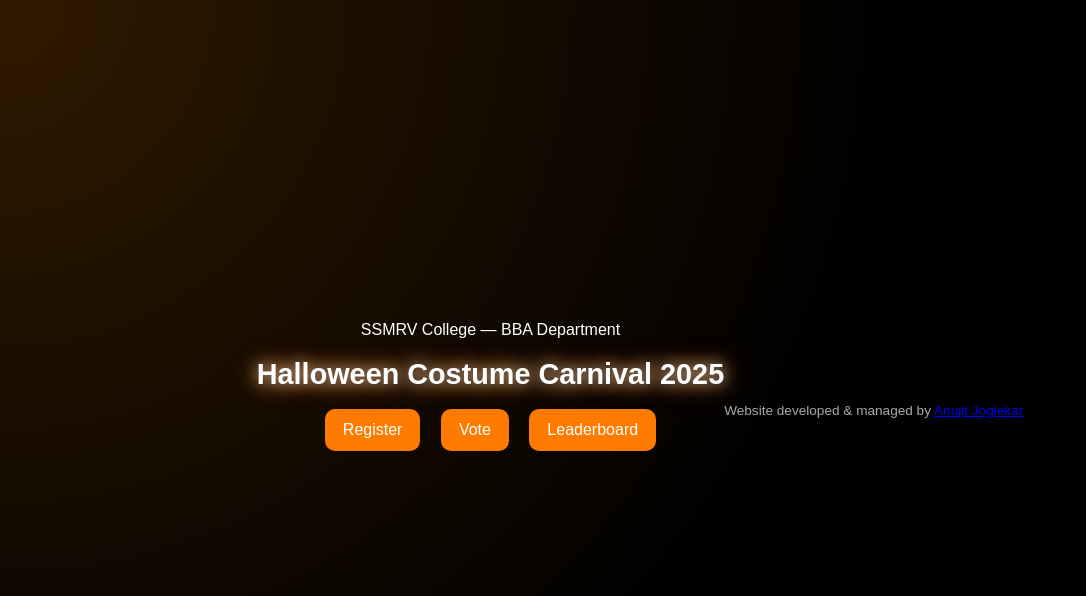
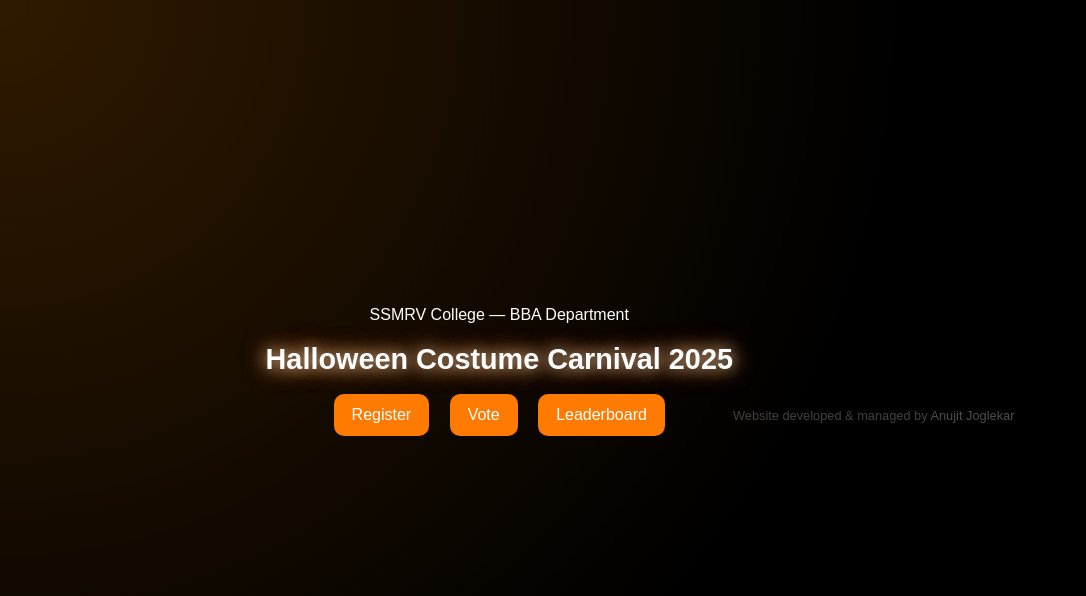
Before and after one commit to anujitcj/Halloween-Fashion-Walk-, a plain HTML site: page index.html in a window 1280 px wide. Shown: the whole page, without its empty margins (0-1086 px from the left). Drawn offline with Linux system fonts and the light colour scheme.

Commit message:
Update style.css

```diff
--- a/style.css
+++ b/style.css
@@ -214,3 +214,22 @@ h1 {
 .leader-table tr:hover {
   background: rgba(255,165,0,0.2);
 }
+/* ====== Footer Signature ====== */
+.site-footer {
+  text-align: center;
+  font-size: 0.8rem;
+  color: rgba(255, 255, 255, 0.25);
+  margin-top: 40px;
+  padding-bottom: 10px;
+  user-select: none;
+}
+
+.site-footer a {
+  color: rgba(255, 255, 255, 0.3);
+  text-decoration: none;
+}
+
+.site-footer a:hover {
+  color: var(--accent);
+  text-shadow: 0 0 5px var(--accent);
+}
```
